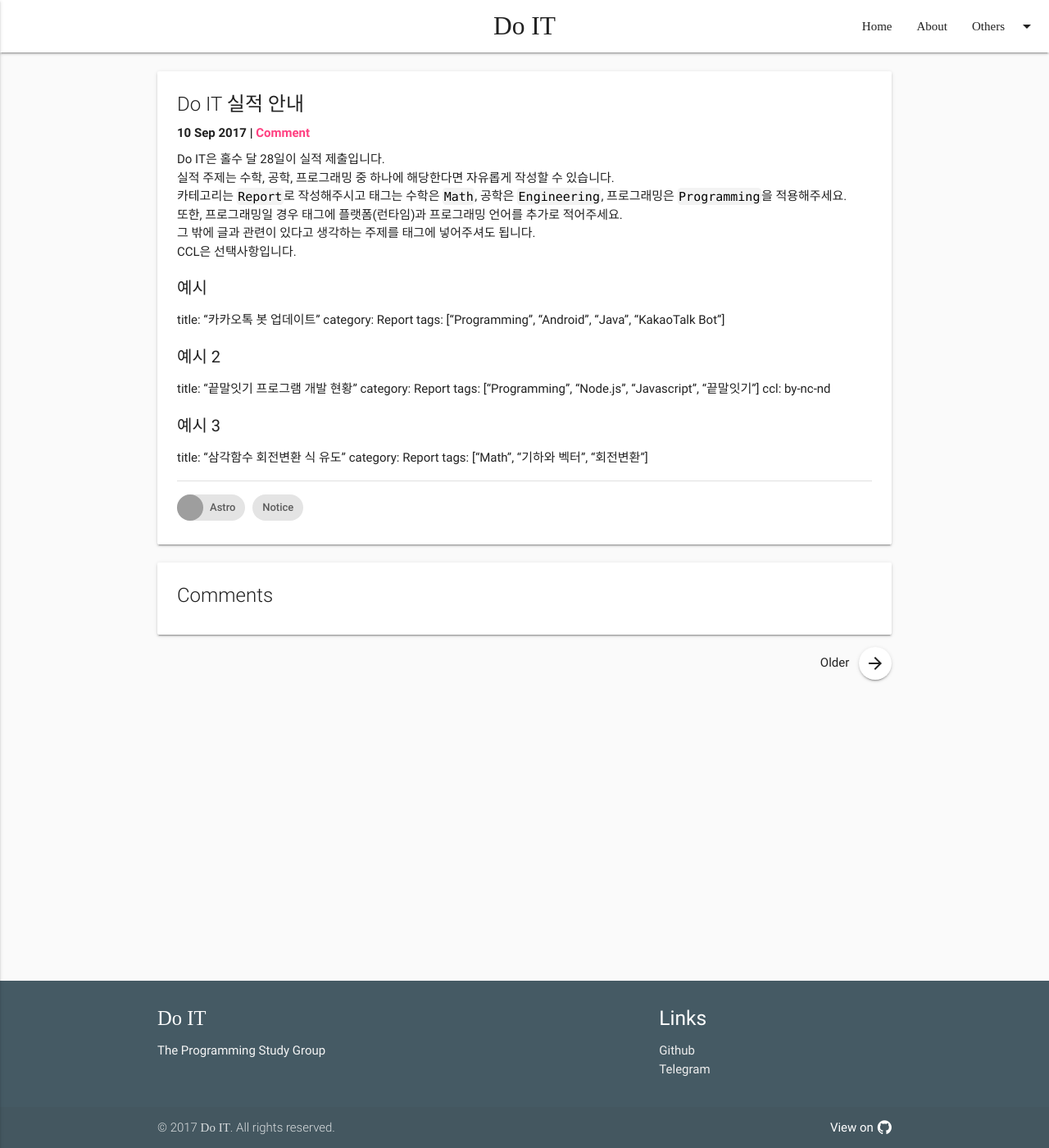
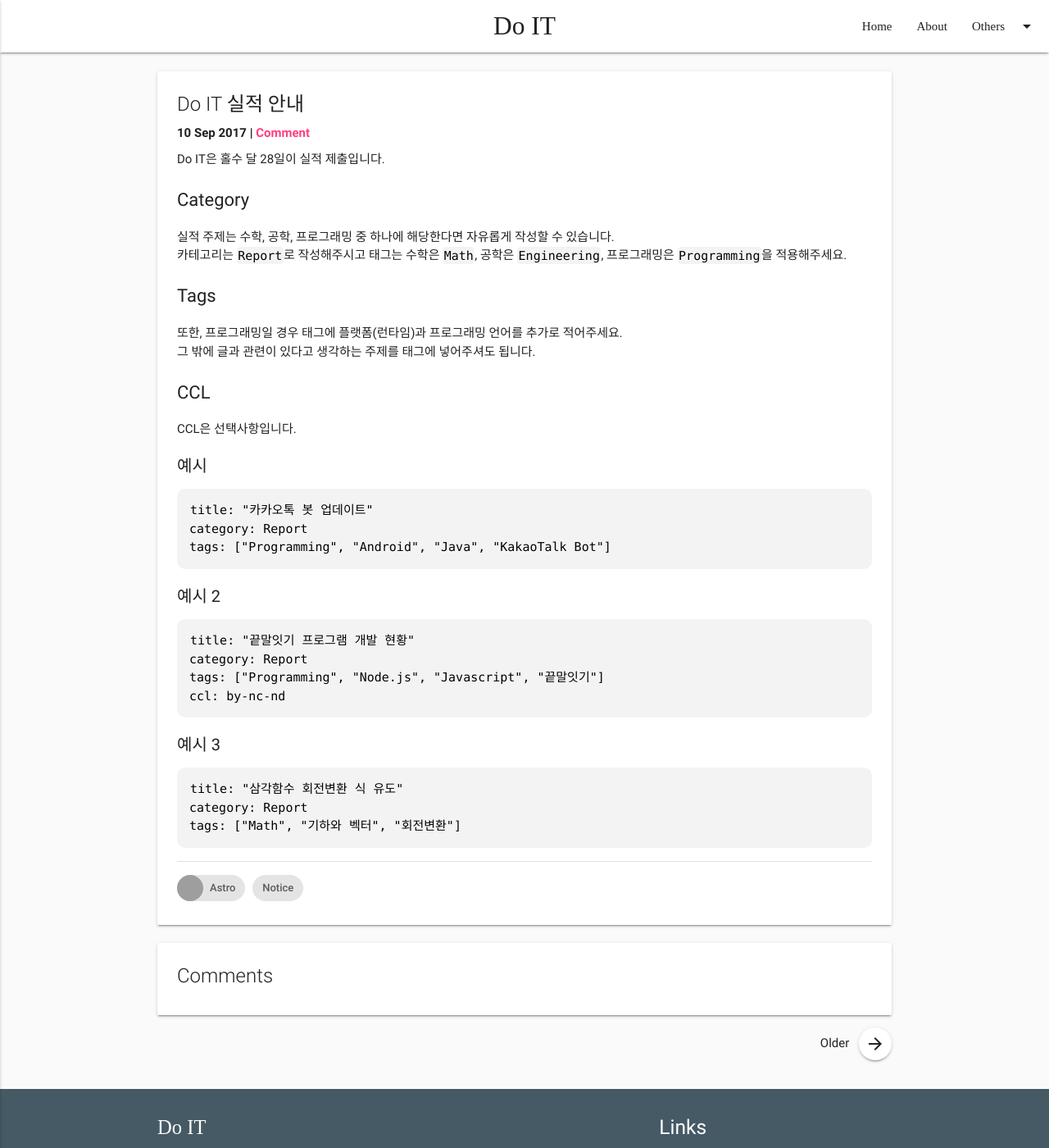
Before and after one commit to D01T/D01T.github.io, a Jekyll site: the page built from _posts/2017-09-10-report-notice.md, in a window 1280 px wide and 1400 px high. Shown: the whole window at 82% size. Built offline with Jekyll 4.4.1, drawn with Linux system fonts in a browser that asks for light colours; nearby versions of some CDN libraries; some web fonts are replaced; comment, search, counter and statistics services are not loaded; grey boxes are pictures that could not be loaded.

Commit message:
Fix typos

````diff
--- a/_posts/2017-09-10-report-notice.md
+++ b/_posts/2017-09-10-report-notice.md
@@ -8,31 +8,43 @@ tags: ["Notice"]
 
 Do IT은 홀수 달 28일이 실적 제출입니다.
 
+## Category
+
 실적 주제는 수학, 공학, 프로그래밍 중 하나에 해당한다면 자유롭게 작성할 수 있습니다.
 
 카테고리는 `Report`로 작성해주시고 태그는 수학은 `Math`, 공학은 `Engineering`, 프로그래밍은 `Programming`을 적용해주세요.
+
+## Tags
 
 또한, 프로그래밍일 경우 태그에 플랫폼(런타임)과 프로그래밍 언어를 추가로 적어주세요.
 
 그 밖에 글과 관련이 있다고 생각하는 주제를 태그에 넣어주셔도 됩니다.
 
+## CCL
+
 CCL은 선택사항입니다.
 
 ### 예시
 
+```
 title: "카카오톡 봇 업데이트"
 category: Report
 tags: ["Programming", "Android", "Java", "KakaoTalk Bot"]
+```
 
 ### 예시 2
 
+```
 title: "끝말잇기 프로그램 개발 현황"
 category: Report
 tags: ["Programming", "Node.js", "Javascript", "끝말잇기"]
 ccl: by-nc-nd
+```
 
 ### 예시 3
 
+```
 title: "삼각함수 회전변환 식 유도"
 category: Report
 tags: ["Math", "기하와 벡터", "회전변환"]
+```
````
